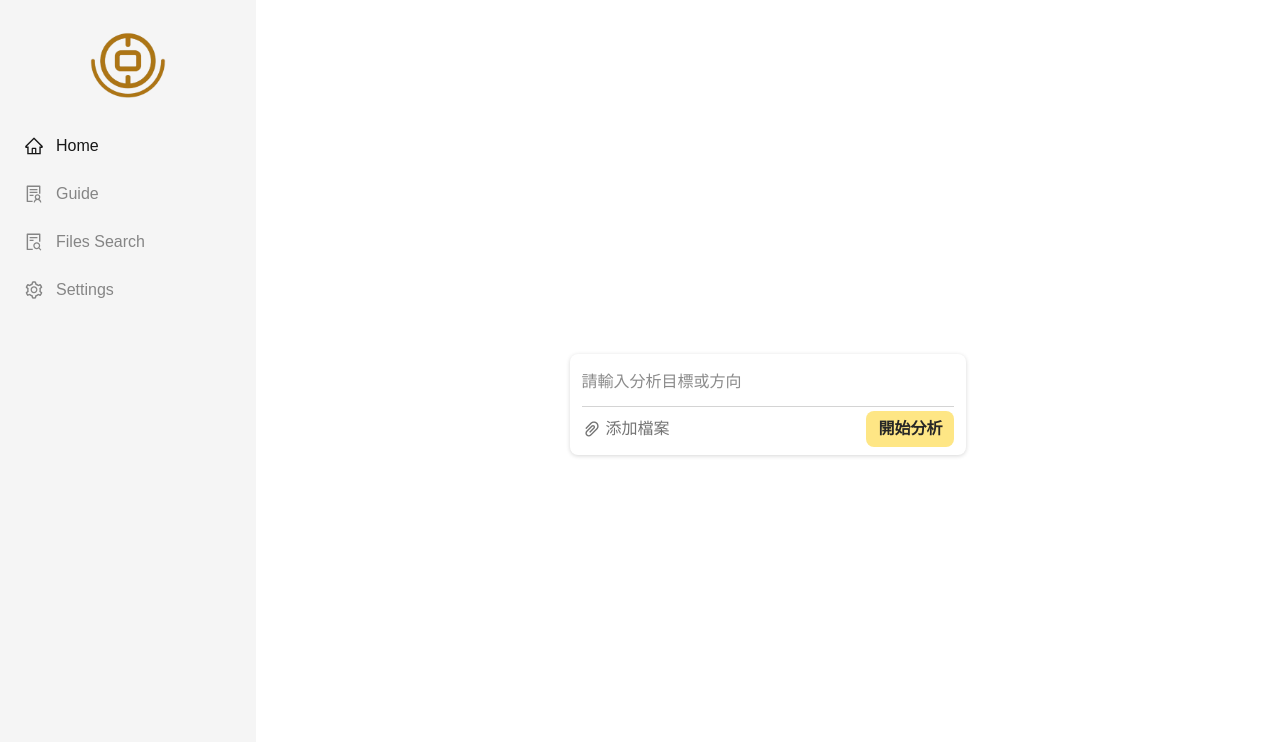
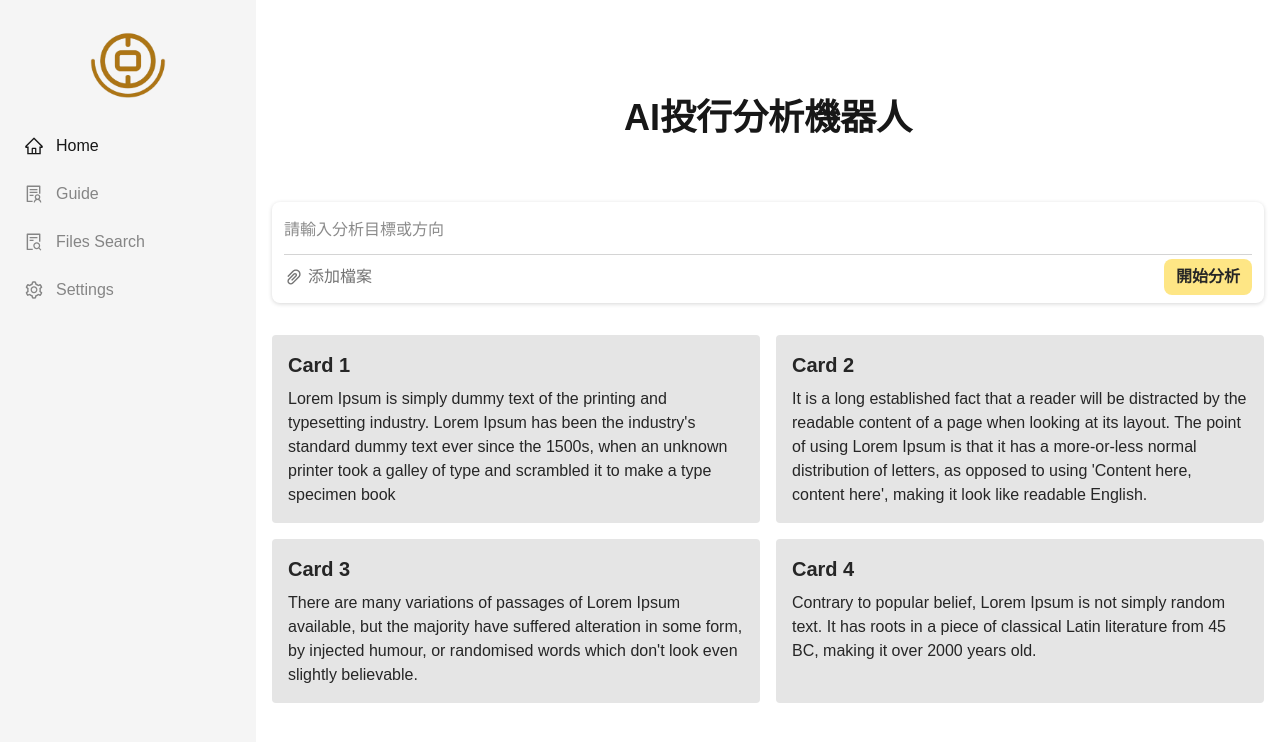
Before and after one commit to TyyyHo/ib-bot, a Next.js app: page / in a window 1280 px wide. Shown: the top 742 px of the page. Built offline with nearby package versions, Linux system fonts and the light colour scheme.

Commit message:
feat: add card grid layout and center main content with mock data

```diff
--- a/app/layout.tsx
+++ b/app/layout.tsx
@@ -30,7 +30,9 @@ export default function RootLayout({
       >
         <Sidebar />
 
-        <main className="flex-1 overflow-auto p-4">{children}</main>
+        <main className="flex-1 overflow-auto p-4 flex items-center justify-center">
+          {children}
+        </main>
       </body>
     </html>
   );
--- a/app/page.tsx
+++ b/app/page.tsx
@@ -1,11 +1,43 @@
 "use client";
 
+import Card from "@/components/card";
 import InputField from "@/components/input";
+
+const mockCards = [
+  {
+    title: "Card 1",
+    description:
+      "Lorem Ipsum is simply dummy text of the printing and typesetting industry. Lorem Ipsum has been the industry's standard dummy text ever since the 1500s, when an unknown printer took a galley of type and scrambled it to make a type specimen book",
+  },
+  {
+    title: "Card 2",
+    description:
+      "It is a long established fact that a reader will be distracted by the readable content of a page when looking at its layout. The point of using Lorem Ipsum is that it has a more-or-less normal distribution of letters, as opposed to using 'Content here, content here', making it look like readable English.",
+  },
+  {
+    title: "Card 3",
+    description:
+      "There are many variations of passages of Lorem Ipsum available, but the majority have suffered alteration in some form, by injected humour, or randomised words which don't look even slightly believable. ",
+  },
+  {
+    title: "Card 4",
+    description:
+      "Contrary to popular belief, Lorem Ipsum is not simply random text. It has roots in a piece of classical Latin literature from 45 BC, making it over 2000 years old.",
+  },
+];
 
 export default function Home() {
   return (
-    <div className="flex justify-center flex-col items-center size-full">
+    <div className="flex justify-center flex-col items-center h-full w-fit min-w-2/5 space-y-8 max-w-5xl">
+      <h1 className="text-4xl font-bold mb-16">AI投行分析機器人</h1>
+
       <InputField />
+
+      <section className="grid grid-cols-2 gap-4 w-full">
+        {mockCards.map((card, index) => (
+          <Card key={index} title={card.title} description={card.description} />
+        ))}
+      </section>
     </div>
   );
 }
--- a/components/card/index.tsx
+++ b/components/card/index.tsx
@@ -0,0 +1,15 @@
+"use client";
+
+type CardProps = {
+  title: string;
+  description: string;
+};
+
+export default function Card({ title, description }: CardProps) {
+  return (
+    <div className="rounded bg-neutral-200 text-neutral-800 p-4 space-y-2">
+      <h2 className="font-bold text-xl">{title}</h2>
+      <p>{description}</p>
+    </div>
+  );
+}
--- a/components/input/index.tsx
+++ b/components/input/index.tsx
@@ -55,11 +55,11 @@ export default function InputField() {
   }
 
   return (
-    <div className="space-y-2 w-2/5">
-      <p></p>
+    <div className="space-y-2 w-full flex justify-center items-center">
+      {/* <h2>tiotle</h2> */}
 
       <div
-        className="p-2 px-3 rounded-lg min-w-xs max-w-xl"
+        className="p-2 px-3 rounded-lg min-w-xs w-full"
         style={{ boxShadow: "rgba(0, 0, 0, 0.16) 0px 1px 4px" }}
       >
         <form onSubmit={handleSubmit(onSubmit)}>
```
